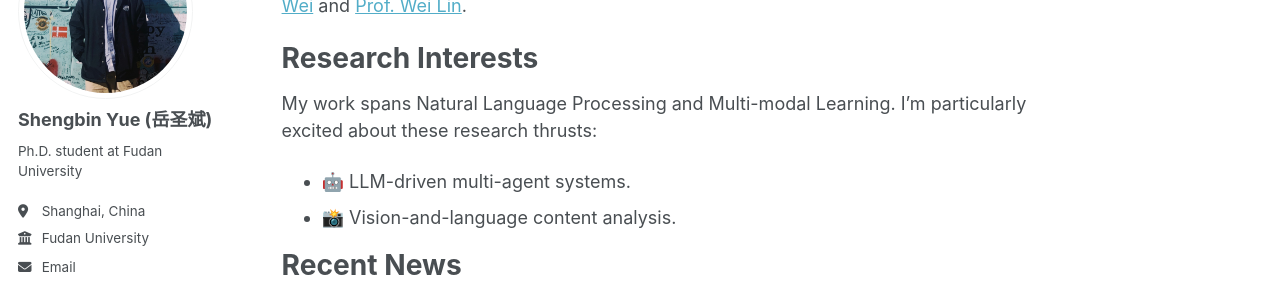
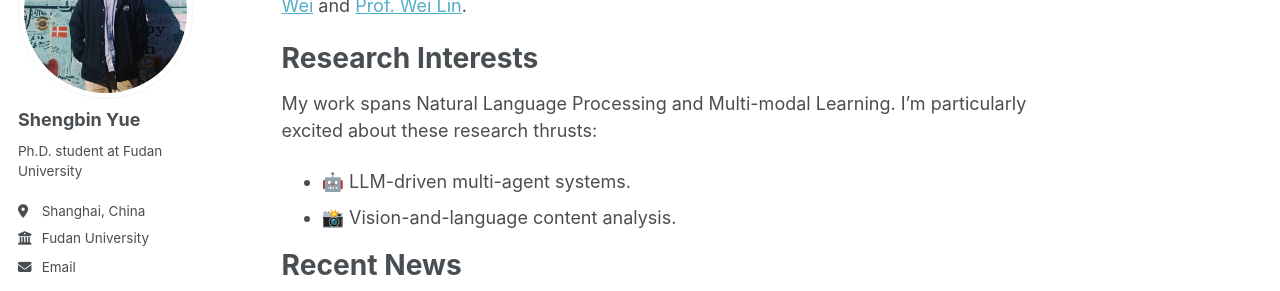
Before and after one commit to yueshengbin/yueshengbin.github.io, a Jekyll site: the page built from _pages/about.md, in a window 1280 px wide. Shown: the part 182-473 px from the top of the page. Built offline with Jekyll 4.4.1, drawn with Linux system fonts in a browser that asks for light colours; some web fonts are replaced.

Commit message:
Update _config.yml

```diff
--- a/_config.yml
+++ b/_config.yml
@@ -22,7 +22,7 @@ repository               : "yueshengbin.github.io"
 author:
   # Biographic information
   avatar           : "profile.jpg"
-  name             : "Shengbin Yue (岳圣斌)"
+  name             : "Shengbin Yue"
   pronouns         : # example: "she/her"
   bio              : "Ph.D. student at Fudan University"
   location         : "Shanghai, China"
```
